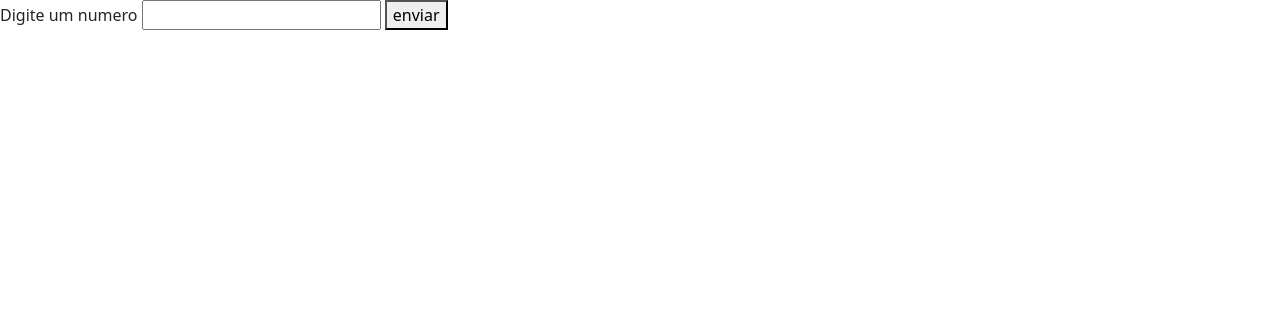
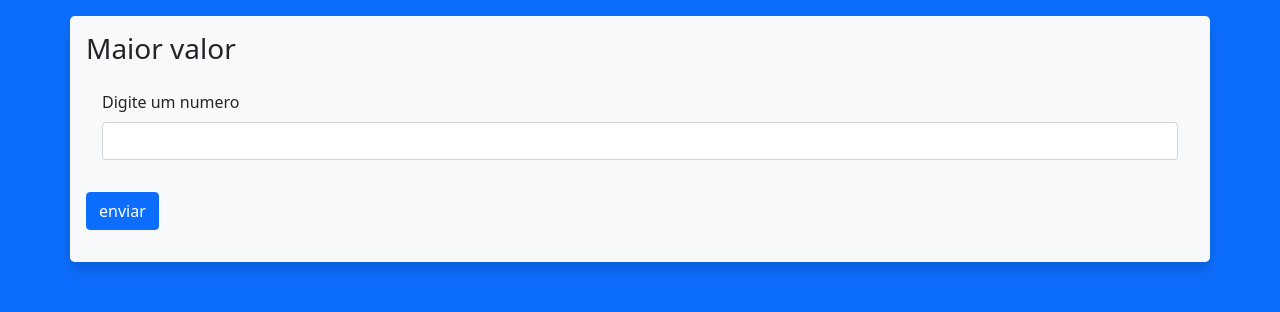
Before and after one commit to GBielMendes7/EletivaI-LinguagemdeProgamacaoIV, a PHP site: page / in a window 1280 px wide. Shown: the top 312 px of the page. Run offline with PHP 8.4, Linux system fonts and the light colour scheme.

Commit message:
csslista2exercicio2

```diff
--- a/Lista de exercicios 2/lista2Exercicio 2/index.php
+++ b/Lista de exercicios 2/lista2Exercicio 2/index.php
@@ -1,5 +1,5 @@
 <!doctype html>
-<html lang="en">
+<html lang="pt-br">
   <head>
     <!-- Required meta tags -->
     <meta charset="utf-8">
@@ -10,16 +10,27 @@
 
     <title>Exercicio 2</title>
   </head>
-  <body>
+  <body class="p-3 bg-primary">
+    <div class="container rounded-3 p-3 shadow bg-light">
+      <h3>Maior valor</h3>
       <form action="resposta.php" method="post">
+        <div class="row p-3">
+          <div class="col mb-3">
+            <label for="num" class="form-label">Digite um numero</label>
+            <input type="number"  class="form-control" id="num" name="num">
+          </div>
+        </div>
 
-        <label for="num">Digite um numero</label>
-        <input type="number" id="num" name="num">
-
-
-        <button type="submit">enviar</button>
+        <div class="row">
+          <div class="col mb-3">
+            <button type="submit" class="btn btn-primary">enviar</button>
+          </div>
+        </div>
 
       </form>
 
+
+    </div>
+
   </body>
 </html>
```
Also changed, not shown: Lista de exercicios 2/lista2Exercicio 2/resposta.php (+37 -17 lines).
